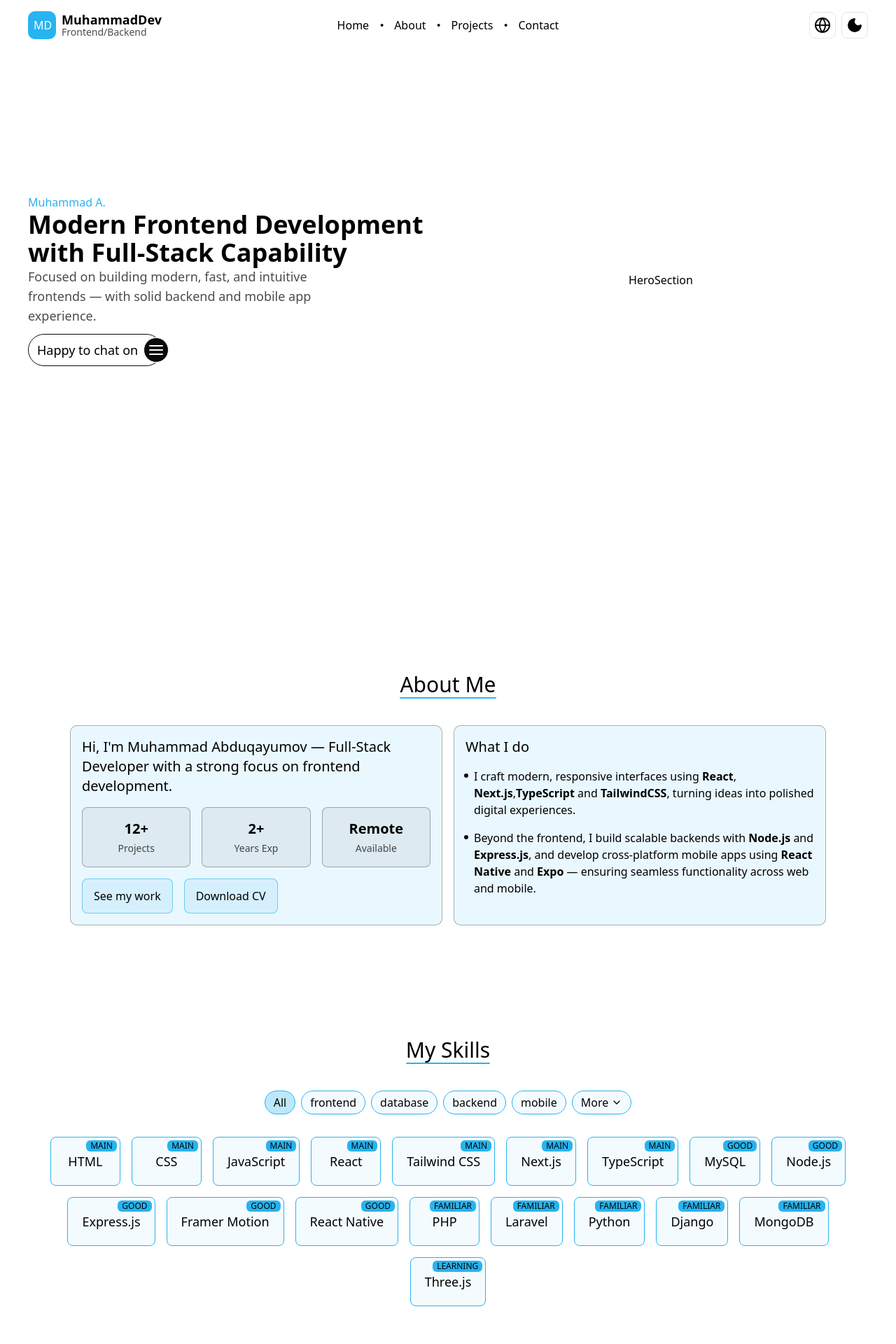
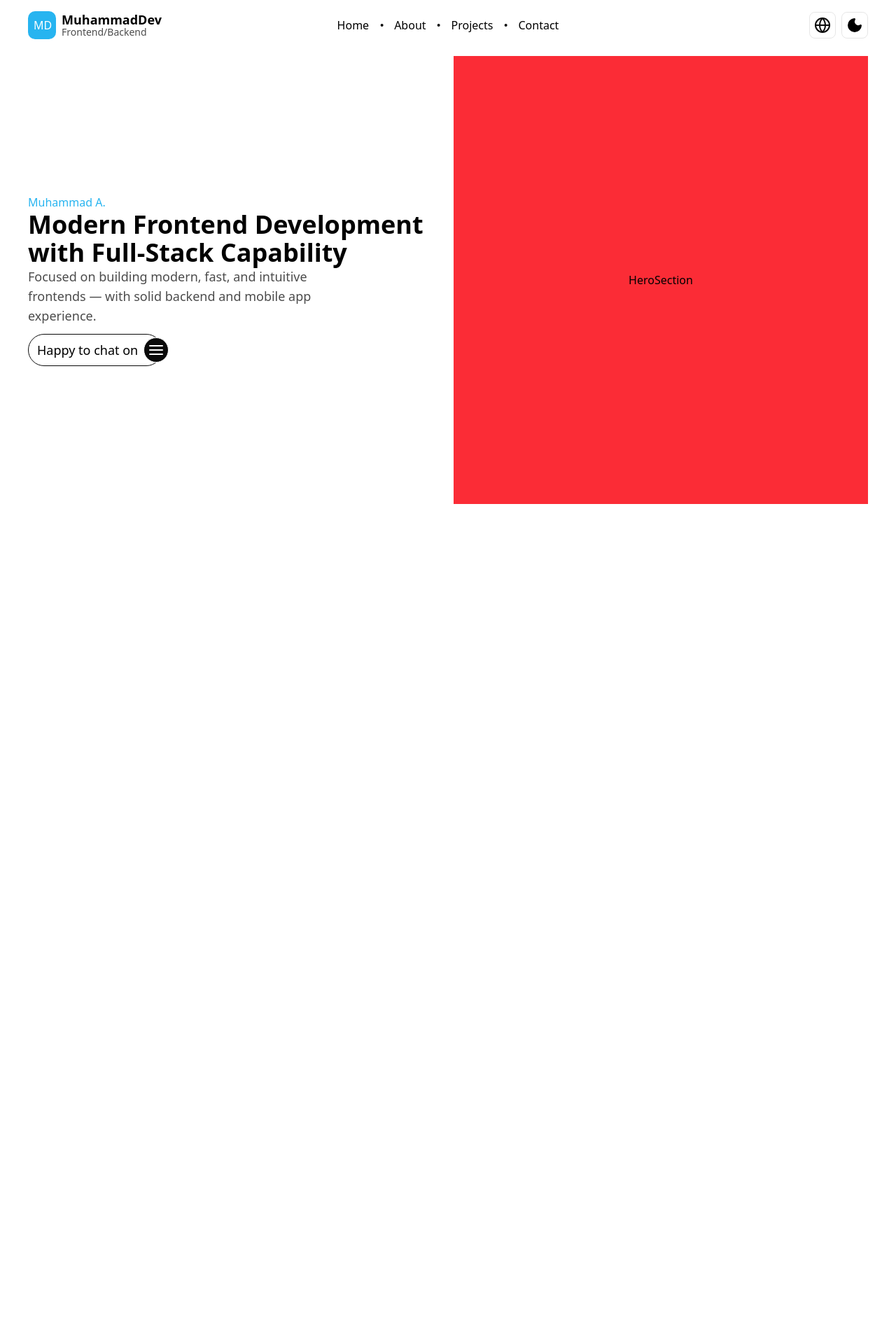
Before and after one commit to Muhammad0830/Portfolio, a Next.js app: page /en/home in a window 1280 px wide. Shown: the top 1920 px of the page at 70% size. After the commit the page ends 800 px from the top, so only its background shows below. Built offline with nearby package versions, Linux system fonts and the light colour scheme.

Commit message:
smoothness and snapping function added

```diff
--- a/package.json
+++ b/package.json
@@ -13,6 +13,8 @@
     "@fortawesome/free-brands-svg-icons": "^7.1.0",
     "@fortawesome/react-fontawesome": "^3.1.0",
     "@radix-ui/react-dialog": "^1.1.15",
+    "@react-three/drei": "^10.7.6",
+    "@react-three/fiber": "^9.4.0",
     "class-variance-authority": "^0.7.1",
     "clsx": "^2.1.1",
     "framer-motion": "^12.23.24",
@@ -22,7 +24,8 @@
     "next-themes": "^0.4.6",
     "react": "19.2.0",
     "react-dom": "19.2.0",
-    "tailwind-merge": "^3.3.1"
+    "tailwind-merge": "^3.3.1",
+    "three": "^0.180.0"
   },
   "devDependencies": {
     "@tailwindcss/postcss": "^4",
--- a/src/app/[locale]/(routes)/home/page.tsx
+++ b/src/app/[locale]/(routes)/home/page.tsx
@@ -1,3 +1,4 @@
+"use client";
 import AboutMeSection from "@/components/about/AboutMeSection";
 import ContactSection from "@/components/contact/ContactSection";
 import Footer from "@/components/Footer";
@@ -5,17 +6,43 @@ import Header from "@/components/header/Header";
 import HeroSection from "@/components/hero/HeroSection";
 import ProjectsSection from "@/components/projects/ProjectsSection";
 import SkillsSection from "@/components/Skills/SkillsSection";
+import { useState } from "react";
 
 const Page = () => {
+  const [isHeroVisible, setIsHeroVisible] = useState(true);
+  console.log("isHeroVisible", isHeroVisible);
+
   return (
-    <div className="min-h-screen bg-white text-black dark:bg-black dark:text-white">
-      <div className="sm:space-y-40 space-y-20 md:px-10 sm:px-6 px-4">
+    <div
+      className="min-h-screen h-screen
+        overflow-y-scroll
+        snap-y
+        snap-mandatory
+        scroll-smooth
+        bg-white text-black
+        dark:bg-black dark:text-white"
+    >
+      <div className="md:px-10 sm:px-6 px-4 flex flex-col">
         <Header />
-        <HeroSection />
-        <AboutMeSection />
-        <SkillsSection />
-        <ProjectsSection />
-        <ContactSection />
+        <div className="snap-start">
+          <HeroSection onVisibilityChange={setIsHeroVisible} />
+        </div>
+
+        <div className="snap-start">
+          <AboutMeSection />
+        </div>
+
+        <div className="snap-start">
+          <SkillsSection />
+        </div>
+
+        <div className="snap-start">
+          <ProjectsSection />
+        </div>
+
+        <div className="snap-start">
+          <ContactSection />
+        </div>
       </div>
       <Footer />
     </div>
--- /dev/null
+++ b/src/app/[locale]/(routes)/practice/Box.tsx
@@ -0,0 +1,28 @@
+"use client";
+import { useRef } from "react";
+import { Mesh } from "three";
+
+const Box = () => {
+  const boxRef = useRef<Mesh>(null);
+
+  //   useFrame(() => {
+  //     if (boxRef.current && boxRef.current.rotation) {
+  //       boxRef.current.rotation.x += 0.05;
+  //       boxRef.current.rotation.y += 0.02;
+  //     }
+  //   });
+
+  return (
+    <>
+      <color attach="background" args={["#ff0000"]} />
+      <ambientLight intensity={0.0} />
+      <directionalLight position={[0, 0, 5]} intensity={0.5} />
+      <mesh ref={boxRef}>
+        <boxGeometry args={[1, 3, 2]} />
+        <meshStandardMaterial color="blue" />
+      </mesh>
+    </>
+  );
+};
+
+export default Box;
--- /dev/null
+++ b/src/app/[locale]/(routes)/practice/page.tsx
@@ -0,0 +1,64 @@
+"use client";
+import { Canvas, useFrame, useThree } from "@react-three/fiber";
+import { OrbitControls } from "@react-three/drei";
+import { useSpring } from "framer-motion";
+import { useEffect, useState } from "react";
+import Box from "./Box";
+
+const AnimatedCamera = ({
+  targetPosition,
+}: {
+  targetPosition: [number, number, number];
+}) => {
+  const { camera } = useThree();
+  const cam = camera;
+
+  // Create smooth motion values for x, y, z
+  const springX = useSpring(camera.position.x, { stiffness: 60, damping: 15 });
+  const springY = useSpring(camera.position.y, { stiffness: 60, damping: 15 });
+  const springZ = useSpring(camera.position.z, { stiffness: 60, damping: 15 });
+
+  // Update target values whenever `targetPosition` changes
+  useEffect(() => {
+    springX.set(targetPosition[0]);
+    springY.set(targetPosition[1]);
+    springZ.set(targetPosition[2]);
+  }, [targetPosition, springX, springY, springZ]);
+
+  // Apply the animated values to the actual camera every frame
+  useFrame(() => {
+    cam.position.set(springX.get(), springY.get(), springZ.get());
+    cam.lookAt(0, 0, 0);
+  });
+
+  return null;
+};
+
+const Page = () => {
+  const [animate, setAnimate] = useState(false);
+
+  const handleClick = () => {
+    setAnimate((prev) => !prev);
+  };
+  return (
+    <div className="min-h-screen flex flex-col items-center justify-center space-y-4">
+      <h1 className="text-2xl font-bold">Camera Animation</h1>
+      <button
+        onClick={handleClick}
+        className="px-4 py-2 bg-blue-500 text-white rounded hover:bg-blue-600 transition"
+      >
+        {animate ? "Animate Back" : "Animate Camera"}
+      </button>
+
+      <div className="w-full h-[70vh]">
+        <Canvas camera={{ position: [0, 0, 5] }}>
+          <Box />
+          <OrbitControls />
+          <AnimatedCamera targetPosition={animate ? [2, 0, 5] : [0, 0, 5]} />
+        </Canvas>
+      </div>
+    </div>
+  );
+};
+
+export default Page;
--- a/src/components/Footer.tsx
+++ b/src/components/Footer.tsx
@@ -15,7 +15,7 @@ const Footer = () => {
         <p className="text-nowrap">{t("built_with")}</p>
       </div>
     </div>
-  );
+  );w
 };
 
 export default Footer;
--- a/src/components/Skills/SkillsSection.tsx
+++ b/src/components/Skills/SkillsSection.tsx
@@ -5,6 +5,7 @@ import SectionTitle from "../SectionTitle";
 import Filters from "./Filters";
 import { useState } from "react";
 import { FiltersProps, Skill } from "@/types/types";
+import { motion } from "framer-motion";
 
 const skills: Skill[] = [
   { name: "HTML", level: "main", category: "frontend" },
@@ -37,14 +38,20 @@ const SkillsSection = () => {
   });
   const t = useTranslations("skills");
   return (
-    <div className="space-y-10">
+    <motion.div
+      initial={{ opacity: 0, y: 100 }}
+      whileInView={{ opacity: 1, y: 0 }}
+      transition={{ duration: 0.8, ease: "easeOut" }}
+      viewport={{ once: true }}
+      className="space-y-10 py-20 min-h-screen flex flex-col justify-center"
+    >
       <SectionTitle>{t("my_skills")}</SectionTitle>
 
       {/* filter section */}
       <div className="flex justify-center">
         <Filters allSkills={skills} filters={filters} setFilters={setFilters} />
       </div>
-    </div>
+    </motion.div>
   );
 };
 
--- a/src/components/about/AboutMeSection.tsx
+++ b/src/components/about/AboutMeSection.tsx
@@ -2,6 +2,7 @@
 
 import { useLocale, useTranslations } from "next-intl";
 import SectionTitle from "../SectionTitle";
+import { motion } from "framer-motion";
 
 const AboutMeSection = () => {
   const t = useTranslations("about");
@@ -11,7 +12,13 @@ const AboutMeSection = () => {
   const yearsExp = 2;
 
   return (
-    <div className="space-y-10">
+    <motion.div
+      initial={{ opacity: 0, y: 100 }}
+      whileInView={{ opacity: 1, y: 0 }}
+      transition={{ duration: 0.8, ease: "easeOut" }}
+      viewport={{ once: true }}
+      className="space-y-10 py-20 min-h-screen flex flex-col justify-center"
+    >
       <SectionTitle>{t("section_title")}</SectionTitle>
 
       <div className="flex sm:flex-row flex-col min-[400px]:w-[90%] min-[400px]:max-w-[450px] sm:max-w-[2000px] md:gap-4 gap-4 lg:w-[90%] mx-auto">
@@ -127,7 +134,7 @@ const AboutMeSection = () => {
           </div>
         </div>
       </div>
-    </div>
+    </motion.div>
   );
 };
 
--- a/src/components/contact/ContactSection.tsx
+++ b/src/components/contact/ContactSection.tsx
@@ -1,13 +1,19 @@
 "use client";
 import { useTranslations } from "next-intl";
-import React from "react";
 import SectionTitle from "../SectionTitle";
+import { motion } from "framer-motion";
 
 const ContactSection = () => {
   const t = useTranslations("contact");
 
   return (
-    <div className="space-y-4">
+    <motion.div
+      initial={{ opacity: 0, y: 100 }}
+      whileInView={{ opacity: 1, y: 0 }}
+      transition={{ duration: 0.8, ease: "easeOut" }}
+      viewport={{ once: true }}
+      className="space-y-4 py-20 min-h-screen flex flex-col justify-center"
+    >
       <SectionTitle>{t("title")}</SectionTitle>
 
       <div className="flex items-center flex-col gap-1 sm:text-lg text-center">
@@ -54,7 +60,7 @@ const ContactSection = () => {
           />
         </div>
       </div>
-    </div>
+    </motion.div>
   );
 };
 
--- a/src/components/hero/HeroSection.tsx
+++ b/src/components/hero/HeroSection.tsx
@@ -3,7 +3,7 @@
 import { useTranslations } from "next-intl";
 import { AnimatePresence, motion } from "framer-motion";
 import MenuIcon from "./MenuIcon";
-import { useState } from "react";
+import { useEffect, useState } from "react";
 import { FontAwesomeIcon } from "@fortawesome/react-fontawesome";
 import {
   faFacebook,
@@ -11,14 +11,28 @@ import {
   faLinkedin,
   faTelegram,
 } from "@fortawesome/free-brands-svg-icons";
+import { useInView } from "framer-motion";
+import { useRef } from "react";
 
-const HeroSection = () => {
+const HeroSection = ({
+  onVisibilityChange,
+}: {
+  onVisibilityChange: (visible: boolean) => void;
+}) => {
   const [open, setOpen] = useState(false);
+  const ref = useRef(null);
+  const isInView = useInView(ref, {
+    amount: 0.5,
+  });
+
+  useEffect(() => {
+    onVisibilityChange(isInView);
+  }, [isInView, onVisibilityChange]);
 
   const t = useTranslations("hero");
 
   const onSocialsBtnClick = () => {
-    setOpen(!open); // toggle on parent click
+    setOpen(!open);
   };
 
   const socials = [
@@ -56,7 +70,13 @@ const HeroSection = () => {
   ];
 
   return (
-    <div className="min-h-screen py-20 flex gap-4">
+    <motion.div
+      className="min-h-screen py-20 flex gap-4"
+      initial={{ opacity: 0, y: 100 }}
+      whileInView={{ opacity: 1, y: 0 }}
+      transition={{ duration: 0.8, ease: "easeOut" }}
+      viewport={{ once: true }}
+    >
       {/* text */}
       <div className="flex flex-col sm:items-start items-center justify-center flex-1 sm:px-0 px-4 max-sm:text-center">
         <p className="text-primary text-base font-medium">Muhammad A.</p>
@@ -182,10 +202,13 @@ const HeroSection = () => {
       </div>
 
       {/* image / video / 3d-object */}
-      <div className="sm:flex hidden items-center justify-center flex-1">
+      <div
+        ref={ref}
+        className="sm:flex hidden items-center justify-center flex-1 bg-red-500"
+      >
         HeroSection
       </div>
-    </div>
+    </motion.div>
   );
 };
 
--- a/src/components/projects/ProjectsSection.tsx
+++ b/src/components/projects/ProjectsSection.tsx
@@ -1,17 +1,23 @@
 "use client";
-import React from "react";
 import { useTranslations } from "next-intl";
 import SectionTitle from "../SectionTitle";
 import projects from "@/data/projects";
 import ProjectCard from "./ProjectCard";
 import SeeMoreCard from "./SeeMoreCard";
 import Link from "next/link";
+import { motion } from "framer-motion";
 
 const ProjectsSection = () => {
   const t = useTranslations("projects");
 
   return (
-    <div className="space-y-10">
+    <motion.div
+      initial={{ opacity: 0, y: 100 }}
+      whileInView={{ opacity: 1, y: 0 }}
+      transition={{ duration: 0.8, ease: "easeOut" }}
+      viewport={{ once: true }}
+      className="space-y-10 py-20 min-h-screen flex flex-col justify-center"
+    >
       <SectionTitle>{t("title")}</SectionTitle>
 
       <div className="grid lg:grid-cols-3 sm:grid-cols-2 grid-cols-1 md:gap-4 sm:gap-3 gap-2 max-w-[400px] sm:max-w-[800px] mx-auto lg:max-w-[1400px]">
@@ -28,7 +34,7 @@ const ProjectsSection = () => {
           </Link>
         </div>
       </div>
-    </div>
+    </motion.div>
   );
 };
 
```
